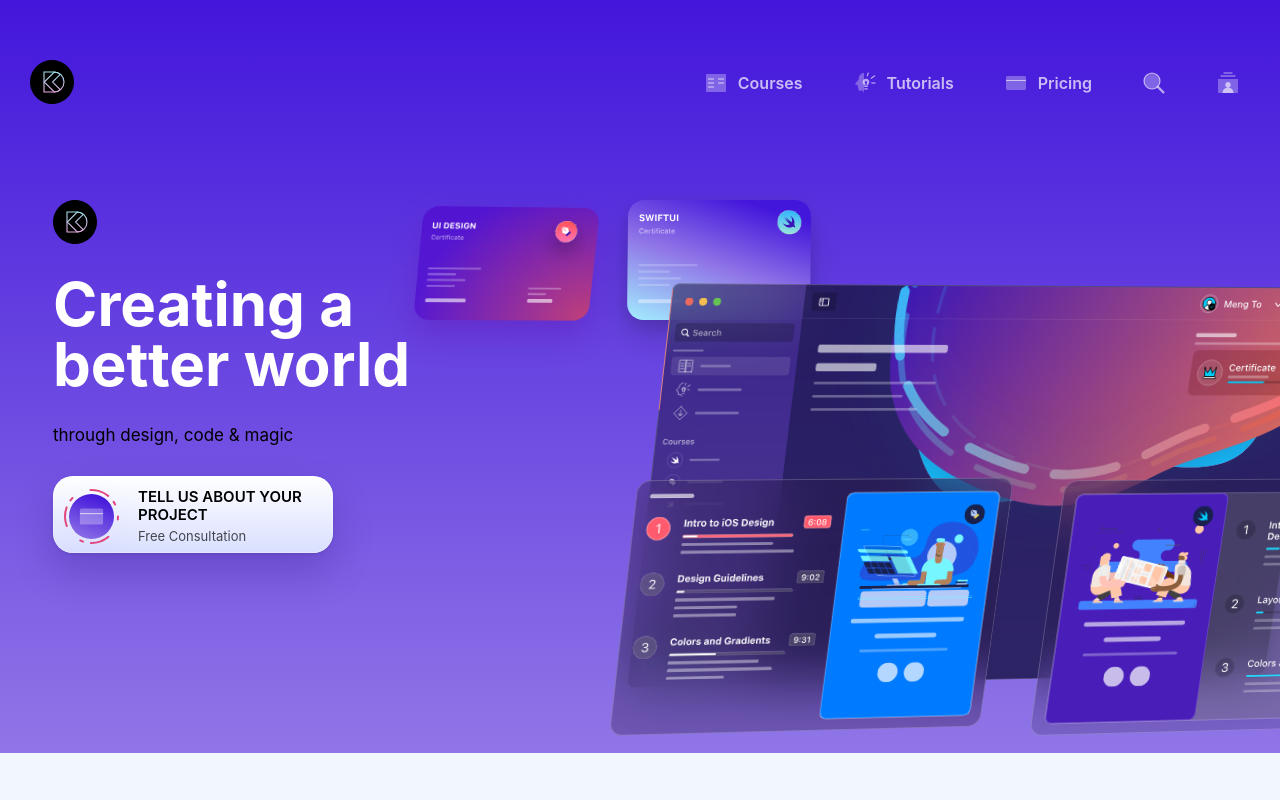
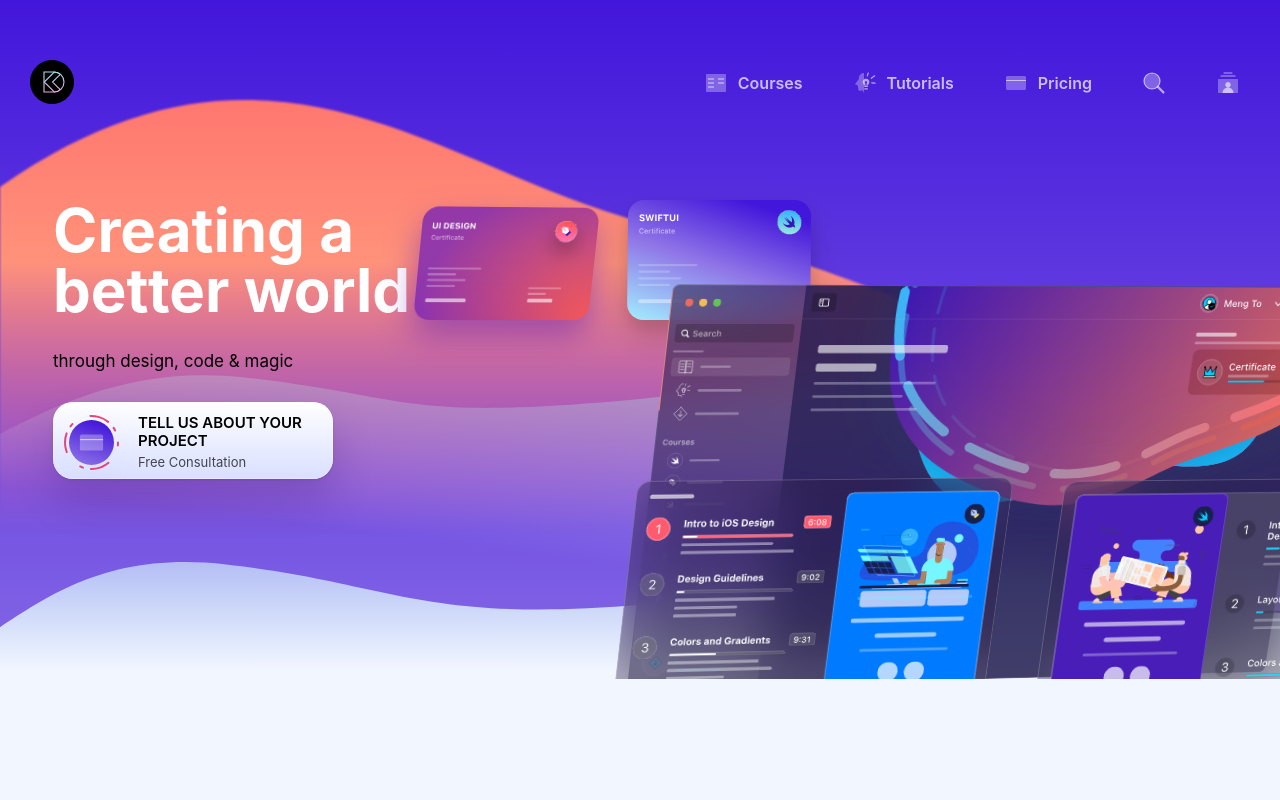
Before and after one commit to sergiovalbuena/website-reactHooks, a Gatsby site: page / in a window 1280 px wide. Built offline with nearby package versions, Linux system fonts and the light colour scheme; Gatsby itself is replaced by a stand-in of ours.

Commit message:
keyframes animations, delay. styled components

```diff
--- /dev/null
+++ b/src/components/backgrounds/WaveBackground.js
@@ -0,0 +1,30 @@
+import React from 'react'
+import styled from 'styled-components'
+
+export default function WaveBackground() {
+    return (
+    <Wrapper>
+    <Background />
+        <Wave src='/images/waves/hero-wave1.svg' style={{top: "100px", filter: "blur(1px)"}}/>
+        <Wave src='/images/waves/hero-wave2.svg' style={{top: "350px"}}/>
+        <Wave src='/images/waves/hero-wave3.svg' style={{top: "550px"}}/>
+    </Wrapper>
+    )
+}
+
+const Wrapper = styled.div`
+position: relative;
+`
+
+const Wave = styled.img`
+position: absolute;
+z-index: -1;
+`
+
+const Background = styled.div`
+    background: linear-gradient(180deg, #4316db 0%, #9076e7 100%);
+    position:absolute;
+    width: 100%;
+    height: 800px;
+    z-index: -1;
+`
--- a/src/components/sections/HeroSection.js
+++ b/src/components/sections/HeroSection.js
@@ -1,17 +1,18 @@
 import React from 'react';
 //import { Link } from "gatsby";
-import styled from 'styled-components';
+import styled, { keyframes } from 'styled-components';
 import {H1, MediumText} from '../styles/TextStyles';
 import { themes } from '../styles/ColorStyles';
 import PurchaseButton from '../buttons/PurchaseButton';
 import MockupAnimation from '../animations/MockupAnimation'
+import WaveBackground from '../backgrounds/WaveBackground';
 
 function HeroSection(){
     return(
         <Wrapper>
+        <WaveBackground />
             <ContentWrapper>
                 <TextWrapper>
-                <img src="/images/logos/logo.svg" alt="logo" />
                 <Title>Creating a better world </Title>
                 <Description>through design, code & magic</Description>
                 <PurchaseButton
@@ -27,8 +28,13 @@
 
 export default HeroSection;
 
+const animation = keyframes`
+    0%{opacity: 0; transform: translateY(-10px); filter: blur:(10px);}
+    100%{ opacity: 1; transform: translateY(0px); filter: blur:(0px);}
+`
+
 const Wrapper = styled.div`
-    background: linear-gradient(180deg, #4316db 0%, #9076e7 100%);
+    /* background: linear-gradient(180deg, #4316db 0%, #9076e7 100%); */
     overflow: hidden;
 `;
 const ContentWrapper = styled.div`
@@ -43,10 +49,29 @@
     max-width: 360px;
     display: grid;
     gap: 30px;
+
+    > * {
+        opacity: 0;
+        animation: ${animation} 1s forwards;
+
+        :nth-child(1){
+            animation-delay: 0s;
+        }
+        :nth-child(2){
+            animation-delay: 0.2s;
+        }
+        :nth-child(3){
+            animation-delay: 0.4s;
+        }
+
+    }
 `;
 
 const Title = styled(H1)`
     color: ${themes.dark.text1};
+    /*    opacity: 0;
+        animation: ${animation} 1s .2s forwards;
+        */
 `;
 
 const Description = styled(MediumText) ``
```
